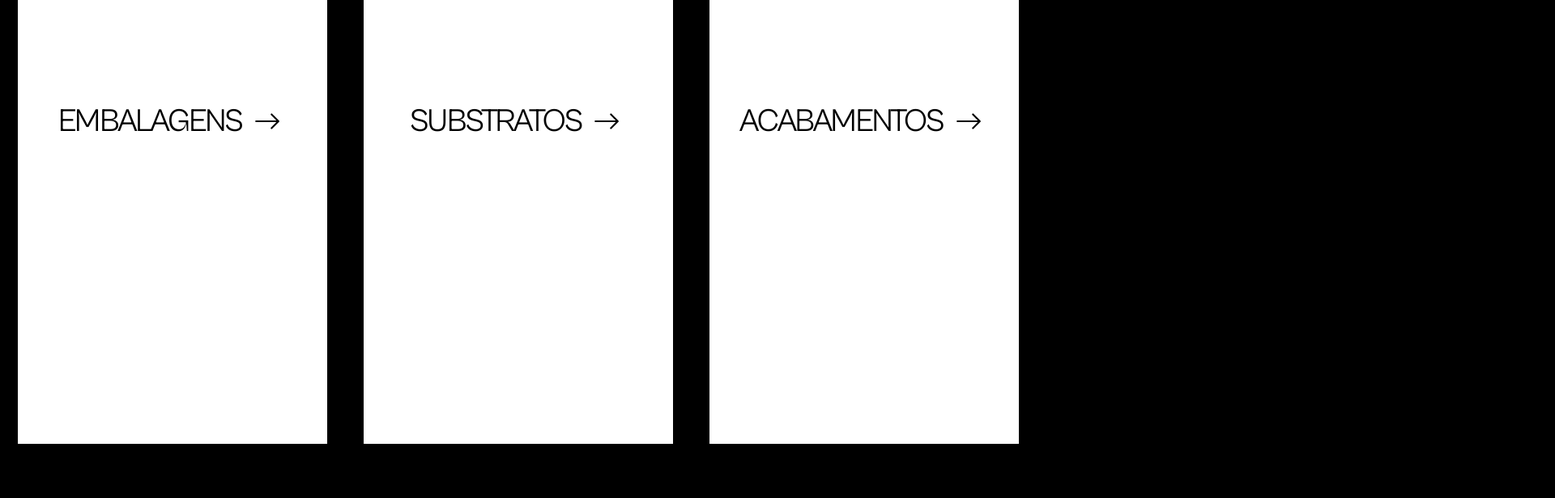
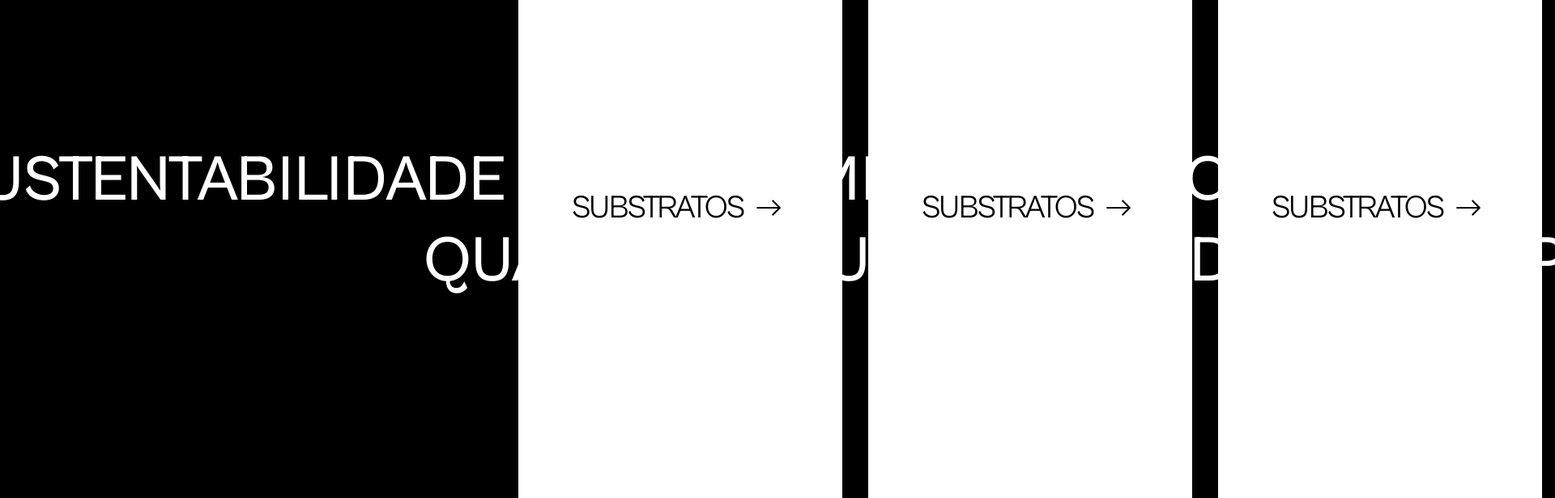
Before and after one commit to jef-sorridente/page-teste-effects, a plain HTML site: page index.html in a window 1280 px wide. Shown: the part 1620-2236 px from the top of the page at 81% size, 1920 px wide, since content can reach past the window. Drawn offline with nearby package versions, Linux system fonts and the light colour scheme.

Commit message:
aeooo deu bom, agora falta o resto kkk

```diff
--- a/css/global.css
+++ b/css/global.css
@@ -227,31 +227,24 @@ body {
     margin-bottom: 1000px;
   }
 
-  & .container-cards {
+  & .items-cards {
     display: flex;
-    justify-content: space-around;
-    position: relative;
-    top: 0px;
-    left: 0px;
-    transition: var(--transition-ease);
-    width: 100vw;
-    height: 100%;
-    /* padding-bottom: 300px; */
+    justify-content: flex-start;
+    flex-wrap: nowrap;
+    list-style: none;
+    gap: 32px;
+    margin-left: 50vw;
 
-    &.fixed {
+    & .item {
+      margin-top: 107px;
+      min-width: 400px;
       height: 100vh;
-      position: fixed;
-      top: 107px;
-      left: 0;
-    }
+      background: var(--secondary);
+      text-align: center;
 
-    & .card {
       color: var(--primary);
-      min-height: 550px;
-      height: 100vh;
       position: relative;
       z-index: 1;
-      border-radius: 16px;
 
       display: flex;
       flex-direction: column;
@@ -306,7 +299,8 @@ body {
       }
 
       /* After Before */
-      &::after, &::before {
+      &::after,
+      &::before {
         content: "";
         position: absolute;
         bottom: 0;
@@ -336,17 +330,21 @@ body {
 
   & .scrolling-container {
     display: grid;
+    justify-content: space-around;
     grid-template-columns: 100% 100%;
     position: absolute;
     top: 50%;
     z-index: -1;
 
     & .scrolling {
-      display: grid;
-      grid-template-columns: repeat(4, 1fr);
+      display: flex;
       gap: 32px;
-      overflow: hidden;
+      /* overflow: hidden; */
       animation: scrolling-x 60s linear infinite;
+
+      & .subtitle{
+        font-size: 80px;
+      }
     }
 
     &.right {
@@ -364,3 +362,17 @@ body {
     }
   }
 }
+
+@keyframes scrolling-x {
+  0% {
+      transform: translateX(0);
+  }
+
+  100% {
+      transform: translateX(-100%);
+  }
+}
+
+.space {
+  height: 5000px;
+}
--- a/index.html
+++ b/index.html
@@ -150,35 +150,9 @@
           emabalagens que fazem a diferença.
         </p>
 
-        <div class="target-section" id="target-section">
-          <section class="container-cards" id="container-cards">
-            <div class="card">
-              <div class="card-title">
-                <h3 class="subtitle">EMBALAGENS</h3>
-
-                <span class="arrow">
-                  <svg
-                    xmlns="http://www.w3.org/2000/svg"
-                    width="16"
-                    height="16"
-                    fill="currentColor"
-                    class="bi bi-arrow-right"
-                    viewBox="0 0 16 16"
-                  >
-                    <path
-                      fill-rule="evenodd"
-                      d="M1 8a.5.5 0 0 1 .5-.5h11.793l-3.147-3.146a.5.5 0 0 1 .708-.708l4 4a.5.5 0 0 1 0 .708l-4 4a.5.5 0 0 1-.708-.708L13.293 8.5H1.5A.5.5 0 0 1 1 8"
-                    />
-                  </svg>
-                </span>
-              </div>
-
-              <p class="text-hidden">
-                Displays, Tótens, Exibitores Pequenos e Grandes Formatos
-              </p>
-            </div>
-
-            <div class="card">
+        <section class="page-wrapper">
+          <ul class="items-cards">
+            <li class="item">
               <div class="card-title">
                 <h3 class="subtitle">SUBSTRATOS</h3>
 
@@ -202,11 +176,10 @@
               <p class="text-hidden">
                 Displays, Tótens, Exibitores Pequenos e Grandes Formatos
               </p>
-            </div>
-
-            <div class="card">
+            </li>
+            <li class="item">
               <div class="card-title">
-                <h3 class="subtitle">ACABAMENTOS</h3>
+                <h3 class="subtitle">SUBSTRATOS</h3>
 
                 <span class="arrow">
                   <svg
@@ -228,73 +201,10 @@
               <p class="text-hidden">
                 Displays, Tótens, Exibitores Pequenos e Grandes Formatos
               </p>
-            </div>
-          </section>
-        </div>
-
-        <!-- <div class="scrolling-container">
-          <div class="scrolling">
-            <p class="subtitle">Fernanda</p>
-            <p class="subtitle">Superação</p>
-            <p class="subtitle">É OS GURI</p>
-            <p class="subtitle">Efeitos radicais</p>
-          </div>
-          <div class="scrolling">
-            <p class="subtitle">Fernanda</p>
-            <p class="subtitle">Superação</p>
-            <p class="subtitle">É OS GURI</p>
-            <p class="subtitle">Efeitos radicais</p>
-          </div>
-        </div>
-
-        <div class="scrolling-container right">
-          <div class="scrolling">
-            <p class="subtitle">Fernanda</p>
-            <p class="subtitle">Superação</p>
-            <p class="subtitle">É OS GURI</p>
-            <p class="subtitle">Efeitos radicais</p>
-          </div>
-          <div class="scrolling">
-            <p class="subtitle">Fernanda</p>
-            <p class="subtitle">Superação</p>
-            <p class="subtitle">É OS GURI</p>
-            <p class="subtitle">Efeitos radicais</p>
-          </div>
-        </div> -->
-      </section>
-
-      <section class="section-banner">
-        <h2
-          class="title"
-          data-aos="fade-up"
-          data-aos-duration="2000"
-          data-aos-delay="500"
-        >
-          Embalagens que <br />
-          fazem a diferença
-        </h2>
-
-        <div
-          class="pagination"
-          data-aos="fade-up"
-          data-aos-duration="2000"
-          data-aos-delay="500"
-        >
-          <span class="arrow">
-            <svg
-              xmlns="http://www.w3.org/2000/svg"
-              width="16"
-              height="16"
-              fill="currentColor"
-              class="bi bi-arrow-left"
-              viewBox="0 0 16 16"
-            >
-              <path
-                fill-rule="evenodd"
-                d="M15 8a.5.5 0 0 0-.5-.5H2.707l3.147-3.146a.5.5 0 1 0-.708-.708l-4 4a.5.5 0 0 0 0 .708l4 4a.5.5 0 0 0 .708-.708L2.707 8.5H14.5A.5.5 0 0 0 15 8"
-              />
-            </svg>
-          </span>
+            </li>
+            <li class="item">
+              <div class="card-title">
+                <h3 class="subtitle">SUBSTRATOS</h3>
 
                 <span class="arrow">
                   <svg
@@ -312,6 +222,51 @@
                   </svg>
                 </span>
               </div>
+
+              <p class="text-hidden">
+                Displays, Tótens, Exibitores Pequenos e Grandes Formatos
+              </p>
+            </li>
+          </ul>
+          <div class="scrolling-container">
+            <div class="scrolling">
+              <p class="subtitle">Qualidade</p>
+              <p class="subtitle">sustentabilidade</p>
+              <p class="subtitle">compromisso</p>
+              <p class="subtitle">tecnologia</p>
+            </div>
+            <div class="scrolling">
+              <p class="subtitle">Qualidade</p>
+              <p class="subtitle">sustentabilidade</p>
+              <p class="subtitle">compromisso</p>
+              <p class="subtitle">tecnologia</p>
+            </div>
+          </div>
+
+          <div class="scrolling-container right">
+            <div class="scrolling">
+              <p class="subtitle">Qualidade</p>
+              <p class="subtitle">sustentabilidade</p>
+              <p class="subtitle">compromisso</p>
+              <p class="subtitle">tecnologia</p>
+            </div>
+            <div class="scrolling">
+              <p class="subtitle">Qualidade</p>
+              <p class="subtitle">sustentabilidade</p>
+              <p class="subtitle">compromisso</p>
+              <p class="subtitle">tecnologia</p>
+            </div>
+          </div>
+        </section>
+      </section>
+      <section class="space"><h2>Espaço</h2></section>
+
+      <section>
+        <style></style>
+        <div class="container">
+          <span class="text">Texto</span>
+          <span class="text outside">Texto</span>
+        </div>
       </section>
     </main>
 
@@ -323,7 +278,6 @@
 
     <!-- GSAP -->
     <script src="https://cdn.jsdelivr.net/npm/gsap@3.12.7/dist/gsap.min.js"></script>
-
     <script src="https://cdn.jsdelivr.net/npm/gsap@3.12.7/dist/ScrollTrigger.min.js"></script>
   </body>
 </html>
--- a/script.js
+++ b/script.js
@@ -1,73 +1,29 @@
-document.addEventListener("DOMContentLoaded", () => {
-//   gsap.registerPlugin(ScrollTrigger);
-//   gsap.to(".box", {
-//     scrollTrigger: {
-//       trigger: ".box",
-//       toggleActions: "restart pause reverse pause",
-//     },
-//     x: 500,
-//     duration: 1,
-//   });
+document.addEventListener("DOMContentLoaded", (event) => {
+  gsap.registerPlugin(ScrollTrigger);
 
-  const targetSection = document.getElementById("target-section");
-  const containerCards = document.getElementById("container-cards");
+  let items = gsap.utils.toArray(".items-cards"),
+    pageWrapper = document.querySelector(".page-wrapper");
 
-  window.addEventListener("scroll", () => {
-    // const sectionTop = targetSection.getBoundingClientRect().top;
-    const sectionBottom = targetSection.getBoundingClientRect().bottom;
-    const sectionHeight = targetSection.offsetHeight;
-    const windowHeight = window.innerHeight;
-
-    let progress = Math.min(
-      Math.max((windowHeight - sectionBottom) / sectionHeight, 0),
-      1
-    );
-
-    const translateX = 33.3 + progress * -33.3;
-    containerCards.style.transform = `translateX(${translateX}%)`;
-
-    const trasformValue = containerCards.style.transform;
-
-    if (trasformValue.includes("translateX")) {
-      const numericValue = parseInt(
-        trasformValue.match(/translateX\((-?\d+(\.\d+)?)%\)/)[1]
-      );
-
-      if (numericValue > 0 && sectionBottom < sectionHeight + 107) {
-        containerCards.classList.add("fixed");
-      } else {
-        containerCards.classList.remove("fixed");
-      }
-
-    }
+  items.forEach((container, i) => {
+    let localItems = container.querySelectorAll(".item"),
+      distance = () => {
+        let lastItemBounds =
+            localItems[localItems.length - 1].getBoundingClientRect(),
+          containerBounds = container.getBoundingClientRect();
+        return Math.max(0, lastItemBounds.right - containerBounds.right);
+      };
+    gsap.to(container, {
+      x: () => -distance(), // make sure it dynamically calculates things so that it adjusts to resizes
+      ease: "none",
+      scrollTrigger: {
+        trigger: container,
+        start: "top top",
+        pinnedContainer: pageWrapper,
+        end: () => "+=" + distance(),
+        pin: pageWrapper,
+        scrub: true,
+        invalidateOnRefresh: true, // will recalculate any function-based tween values on resize/refresh (making it responsive)
+      },
+    });
   });
-
-  //   window.addEventListener("scroll", () => {
-  //     const containerCards = document.getElementById("container-cards");
-  //     const triggerPoint = window.innerHeight / 2;
-
-  //     const scrollY = window.scrollY;
-
-  //     console.log(scrollY);
-
-  //     const containerTop = containerCards.getBoundingClientRect().top;
-
-  //     if (containerTop < triggerPoint) {
-  //         containerCards.style.transform = "translateX(0)";
-  //       containerCards.style.background = "red";
-  //     } else {
-  //       containerCards.style.background = "blue";
-  //       containerCards.style.transform = "translateX(33%)";
-  //     }
-
-  //     // if (containerTop < triggerPoint) {
-  //     //   containerCards.classList.add('fixed')
-  //     //   containerCards.style.transform = "translateX(0)";
-  //     //   containerCards.style.position = "fixed";
-  //     // } else {
-  //     //   // containerCards.classList.remove('fixed')
-  //     //   containerCards.style.transform = "translateX(33.3%)";
-  //     //   containerCards.style.position = "relative";
-  //     // }
-  //   });
 });
```
Lines whose indentation alone changed are shown as unchanged.
